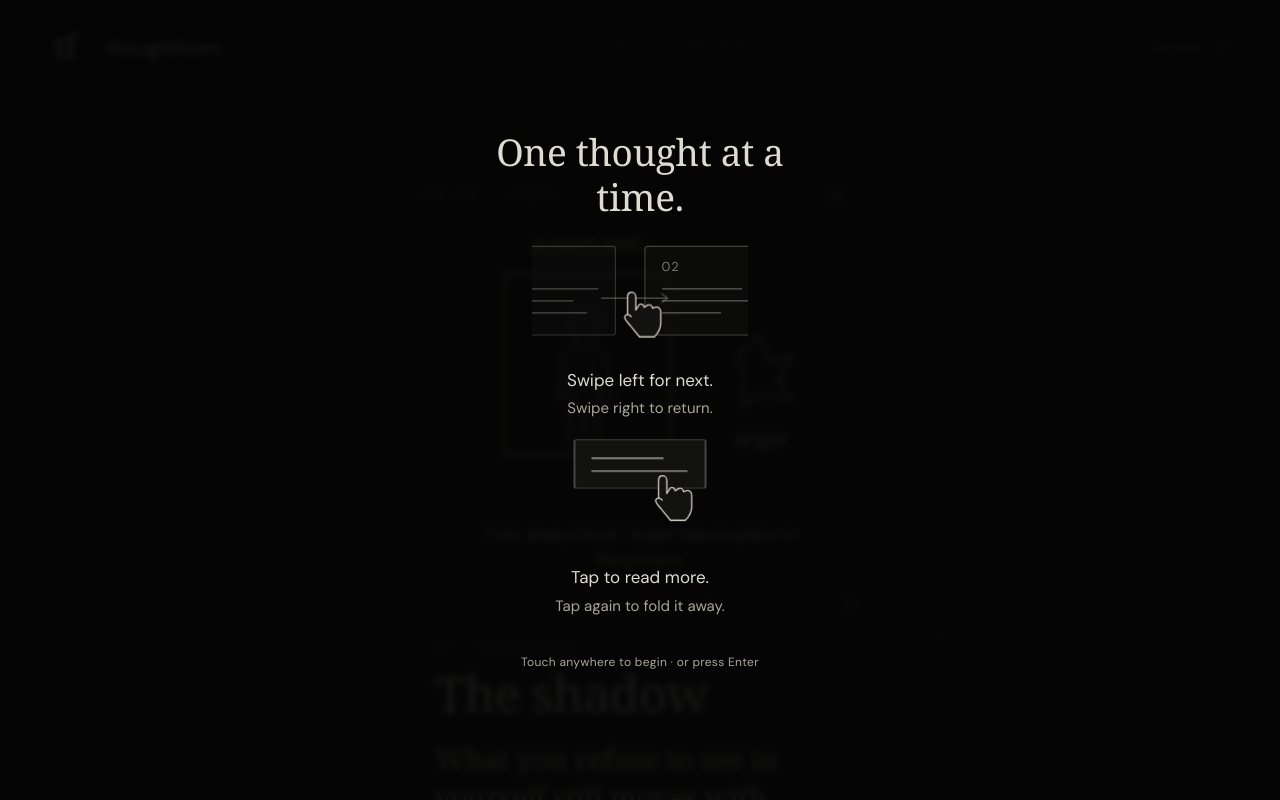
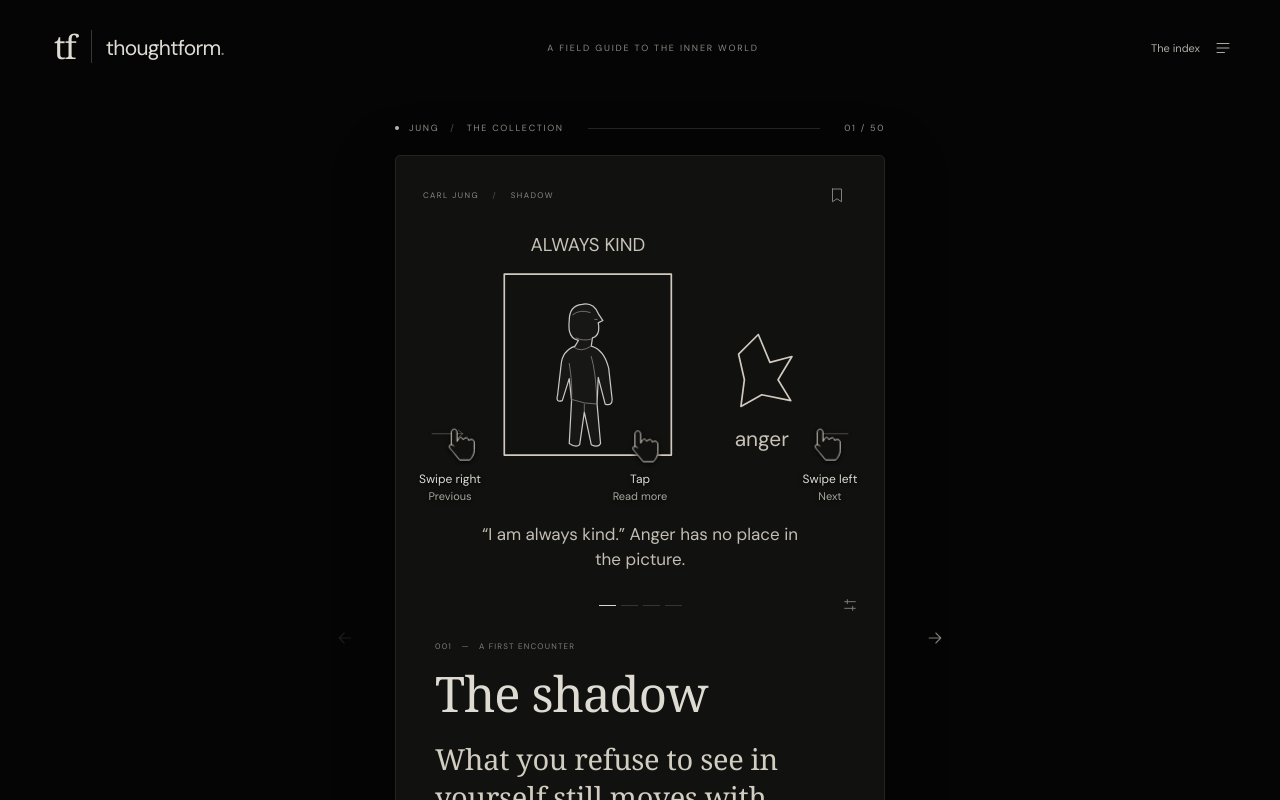
Before and after one commit to aaddymehndi94/thoughtform, a React (Vite) app: page /#shadow-1 in a window 1280 px wide. Shown: the top 800 px of the page. Built offline with nearby package versions, Linux system fonts and the light colour scheme; a web font is replaced by a local one.

Commit message:
polish: place small gesture cues directly on the reading card

```diff
--- a/src/App.tsx
+++ b/src/App.tsx
@@ -39,16 +39,15 @@ export default function App(){
  function move(direction:number){const next=flow[Math.max(0,Math.min(flow.length-1,index+direction))];if(next.id===card.id)return;setShowGuide(false);setActiveId(next.id);window.scrollTo({top:0,behavior:'instant'});}
  useEffect(()=>{setViewed(v=>v.includes(card.id)?v:[...v,card.id]);},[card.id]);
  useEffect(()=>{if(!ready.current)return;try{localStorage.setItem(KEY,JSON.stringify({current:card.id,bookmarks,viewed,paused,animationSpeed,collection:thread}));history.replaceState(null,'',`#${encodeURIComponent(card.id)}`);}catch{}},[card.id,bookmarks,viewed,paused,animationSpeed,thread,busy]);
- useEffect(()=>{function key(e:KeyboardEvent){if(e.defaultPrevented)return;if(e.key==='Escape')setPanel(false);if(showGuide||panel||(e.target as HTMLElement).closest('input,textarea,select,[data-card-control]'))return;if(e.key==='ArrowRight'){e.preventDefault();move(1);}if(e.key==='ArrowLeft'){e.preventDefault();move(-1);}}window.addEventListener('keydown',key);return()=>window.removeEventListener('keydown',key);},[showGuide,panel,flow,index]);
+ useEffect(()=>{function key(e:KeyboardEvent){if(e.defaultPrevented)return;if(e.key==='Escape')setPanel(false);if(panel||(e.target as HTMLElement).closest('input,textarea,select,[data-card-control]'))return;if(e.key==='ArrowRight'){e.preventDefault();move(1);}if(e.key==='ArrowLeft'){e.preventDefault();move(-1);}}window.addEventListener('keydown',key);return()=>window.removeEventListener('keydown',key);},[panel,flow,index]);
  useEffect(()=>{if(panel){const y=window.scrollY;document.body.style.position='fixed';document.body.style.top=`-${y}px`;document.body.style.width='100%';return()=>{document.body.style.position='';document.body.style.top='';document.body.style.width='';const navigated=libraryNavigation.current;libraryNavigation.current=false;const focus=navigated?document.querySelector<HTMLElement>('.teaching-card'):libraryOpener.current;if(focus?.isConnected)focus.focus({preventScroll:true});window.scrollTo({top:navigated?0:y,behavior:'instant'});};}},[panel]);
  function openLibrary(opener:HTMLElement){setShowGuide(false);libraryOpener.current=opener;libraryNavigation.current=false;setPanel(true);}
  function save(){setBookmarks(b=>b.includes(card.id)?b.filter(id=>id!==card.id):[...b,card.id]);}
  const thinker=getThinker(card.thinker);
- return <div className={`app ${paused?'paused':''}`}><header className="site-header" inert={showGuide}><button className="wordmark" onClick={e=>openLibrary(e.currentTarget)} aria-label="Open thoughtform library"><span className="monogram">tf</span><span>thoughtform<span className="wordmark-dot">.</span></span></button><span className="header-note">A FIELD GUIDE TO THE INNER WORLD</span><button className="library-button" onClick={e=>openLibrary(e.currentTarget)}><span>The index</span><Icon name="index" size={18}/></button></header>
- <main inert={showGuide}><div className="reading-label"><span className="live-dot"/><button className="collection-label" onClick={e=>openLibrary(e.currentTarget)}>{thinker.label} <span>/</span> {thread||'The collection'}</button><span className="label-rule"/><span className="position-label">{String(index+1).padStart(2,'0')} / {String(flow.length).padStart(2,'0')}</span></div>{error&&<p role="alert" className="loading-note">{error}</p>}<div className="reading-stage"><button className="side-nav previous" aria-label="Previous thought" onClick={()=>move(-1)} disabled={index===0}><Icon name="arrow-left"/></button><CardStack key={card.id} card={card} next={flow[Math.min(index+1,flow.length-1)]} index={index} total={flow.length} saved={bookmarks.includes(card.id)} paused={paused||showGuide} playback={{speed:animationSpeed,onSpeedChange:setAnimationSpeed,onAutoplayChange:enabled=>setPaused(!enabled)}} inactive={panel||showGuide} onRead={()=>setShowGuide(false)} onSave={save} onMove={move}/><button className="side-nav next" aria-label="Next thought" onClick={()=>move(1)} disabled={index===flow.length-1}><Icon name="arrow-right"/></button></div>
+ return <div className={`app ${paused?'paused':''}`}><header className="site-header"><button className="wordmark" onClick={e=>openLibrary(e.currentTarget)} aria-label="Open thoughtform library"><span className="monogram">tf</span><span>thoughtform<span className="wordmark-dot">.</span></span></button><span className="header-note">A FIELD GUIDE TO THE INNER WORLD</span><button className="library-button" onClick={e=>openLibrary(e.currentTarget)}><span>The index</span><Icon name="index" size={18}/></button></header>
+ <main><div className="reading-label"><span className="live-dot"/><button className="collection-label" onClick={e=>openLibrary(e.currentTarget)}>{thinker.label} <span>/</span> {thread||'The collection'}</button><span className="label-rule"/><span className="position-label">{String(index+1).padStart(2,'0')} / {String(flow.length).padStart(2,'0')}</span></div>{error&&<p role="alert" className="loading-note">{error}</p>}<div className="reading-stage"><button className="side-nav previous" aria-label="Previous thought" onClick={()=>move(-1)} disabled={index===0}><Icon name="arrow-left"/></button><CardStack key={card.id} card={card} next={flow[Math.min(index+1,flow.length-1)]} index={index} total={flow.length} saved={bookmarks.includes(card.id)} paused={paused} playback={{speed:animationSpeed,onSpeedChange:setAnimationSpeed,onAutoplayChange:enabled=>setPaused(!enabled)}} inactive={panel} onRead={()=>setShowGuide(false)} onSave={save} onMove={move}/><button className="side-nav next" aria-label="Next thought" onClick={()=>move(1)} disabled={index===flow.length-1}><Icon name="arrow-right"/></button><AnimatePresence>{showGuide&&!panel&&<ReadingGuide onDismiss={()=>setShowGuide(false)}/>}</AnimatePresence></div>
  <nav className="flow-nav" aria-label="Thought navigation"><button onClick={()=>move(-1)} disabled={index===0} aria-label="Previous thought"><Icon name="arrow-left" size={18}/></button><span className="swipe-hint">{index===flow.length-1?'A place to pause.':'Swipe. Let a thought stay.'}</span><button onClick={()=>move(1)} disabled={index===flow.length-1} aria-label="Next thought"><Icon name="arrow-right" size={18}/></button></nav><div className="progress-track" role="progressbar" aria-label="Position in collection" aria-valuemin={1} aria-valuemax={flow.length} aria-valuenow={index+1}><span style={{width:`${((index+1)/flow.length)*100}%`}}/></div>
- </main><footer className="site-footer" inert={showGuide}><span>Difficult ideas. Slowly understood.</span><button className="motion-control" onClick={()=>setPaused(p=>!p)} aria-label={paused?'Play illustrations':'Pause illustrations'}><Icon name={paused?'play':'pause'} size={13}/><span>{paused?'Resume motion':'A little stillness'}</span></button><span className="footer-edition">{thinker.years} <span>·</span> {thinker.name.toUpperCase()}</span></footer>
+ </main><footer className="site-footer"><span>Difficult ideas. Slowly understood.</span><button className="motion-control" onClick={()=>setPaused(p=>!p)} aria-label={paused?'Play illustrations':'Pause illustrations'}><Icon name={paused?'play':'pause'} size={13}/><span>{paused?'Resume motion':'A little stillness'}</span></button><span className="footer-edition">{thinker.years} <span>·</span> {thinker.name.toUpperCase()}</span></footer>
  {panel&&<Library current={card.id} bookmarks={bookmarks} viewed={viewed} busy={busy} onClose={()=>setPanel(false)} onChoose={(id,collection)=>void choose(id,collection)}/>}
- <AnimatePresence onExitComplete={()=>document.querySelector<HTMLElement>('.teaching-card')?.focus({preventScroll:true})}>{showGuide&&!panel&&<ReadingGuide onDismiss={()=>setShowGuide(false)}/>}</AnimatePresence>
  <div className="sr-only" aria-live="polite">Thought {index+1} of {flow.length}: {card.title}</div></div>;
 }
--- a/src/components/ReadingGuide.tsx
+++ b/src/components/ReadingGuide.tsx
@@ -1,73 +1,43 @@
-import { useEffect, useRef } from 'react';
+import { useEffect } from 'react';
 import { motion, useReducedMotion } from 'motion/react';
 
 const GUIDE_KEY = 'thoughtform.reading-guide.seen';
-
 export function needsReadingGuide() {
  try { return localStorage.getItem(GUIDE_KEY) !== 'true'; }
  catch { return true; }
 }
 
-function TouchHand({ className }: { className: string }) {
- return <g className={className} fill="#121211" stroke="#d5d0c5" strokeWidth="1.4" strokeLinejoin="round" strokeLinecap="round">
-  <path d="M0 24V5C0-2 9-2 9 5v14l3-5c2-3 6-1 6 2l3-2c3-2 6 0 6 3l3-1c3-1 6 1 6 5v12c0 6-4 12-7 15H13L4 37c-3-4-8-8-7-11 1-3 4-3 7 0"/>
- </g>;
-}
-
-function SwipeDrawing() {
- return <svg className="guide-swipe-drawing" viewBox="0 0 280 130" aria-hidden="true">
-  <defs><clipPath id="guide-swipe-window"><rect x="24" y="2" width="232" height="110"/></clipPath></defs>
-  <g clipPath="url(#guide-swipe-window)">
-   <g className="guide-thought guide-thought-next"><rect x="69" y="8" width="142" height="96" rx="3"/><text x="87" y="35">02</text><path d="M88 54h86m-86 13h105m-105 13h63"/></g>
-   <g className="guide-thought guide-thought-first"><rect x="69" y="8" width="142" height="96" rx="3"/><text x="87" y="35">01</text><path d="M88 54h104m-104 13h77m-77 13h92"/></g>
-  </g>
-  <path className="guide-swipe-trace guide-swipe-left" d="M170 64H98m7-5-7 5 7 5" fill="none" stroke="#aaa69d" strokeWidth="1"/>
-  <path className="guide-swipe-trace guide-swipe-right" d="M98 64h72m-7-5 7 5-7 5" fill="none" stroke="#aaa69d" strokeWidth="1"/>
-  <g transform="translate(168 58)"><TouchHand className="guide-swipe-hand"/></g>
- </svg>;
-}
-
-function TapDrawing() {
- return <svg className="guide-tap-drawing" viewBox="0 0 280 130" aria-hidden="true">
-  <g className="guide-reading-sheet"><rect x="69" y="4" width="142" height="112" rx="3"/></g>
-  <g className="guide-reading-lines" fill="none" stroke="#aaa69d" strokeWidth="1.4" strokeLinecap="round">
-   <path d="M88 24h77m-77 14h103"/>
-   <path className="guide-more-lines" d="M88 62h96m-96 14h105m-105 14h87m-87 14h64"/>
-  </g>
-  <circle className="guide-tap-ring" cx="165" cy="37" r="13" fill="none" stroke="#d5d0c5" strokeWidth="1"/>
-  <g transform="translate(160 38)"><TouchHand className="guide-tap-hand"/></g>
+function Gesture({ direction }: { direction: 'previous' | 'next' | 'tap' }) {
+ const tap = direction === 'tap';
+ return <svg viewBox="0 0 84 72" aria-hidden="true">
+  {tap ? <circle className="guide-contact" cx="39" cy="12" r="12"/> :
+   <path className="guide-trail" d={direction === 'previous' ? 'M14 20h48m-7-6 7 6-7 6' : 'M70 20H22m7-6-7 6 7 6'}/>}
+  <g transform="translate(34 13)"><g className={`guide-hand guide-hand-${direction}`}>
+   <path d="M0 24V5C0-2 9-2 9 5v14l3-5c2-3 6-1 6 2l3-2c3-2 6 0 6 3l3-1c3-1 6 1 6 5v12c0 6-4 12-7 15H13L4 37c-3-4-8-8-7-11 1-3 4-3 7 0"/>
+  </g></g>
  </svg>;
 }
 
 export function ReadingGuide({ onDismiss }: { onDismiss: () => void }) {
  const reduced = useReducedMotion();
- const button = useRef<HTMLButtonElement>(null);
  useEffect(() => {
-  // Remember the first visit even if the visitor leaves without dismissing it.
   try { localStorage.setItem(GUIDE_KEY, 'true'); } catch {}
-  button.current?.focus({ preventScroll: true });
-  const overflow = document.body.style.overflow;
-  document.body.style.overflow = 'hidden';
-  return () => { document.body.style.overflow = overflow; };
- }, []);
- return <motion.div className="reading-guide" initial={{ opacity: 0 }} animate={{ opacity: 1 }}
-  exit={{ opacity: 0 }} transition={{ duration: reduced ? 0 : .45, ease: [.22, 1, .36, 1] }}>
-  <button ref={button} className="reading-guide-dismiss" onClick={onDismiss} onPointerDown={e => {
-   if (!e.isPrimary || e.button !== 0) return;
-   e.preventDefault();
-   e.currentTarget.setPointerCapture(e.pointerId);
-   onDismiss();
-  }} onKeyDown={e => {
-   if (e.key === 'Escape') { e.preventDefault(); e.stopPropagation(); onDismiss(); }
-  }} aria-label="Dismiss introduction" aria-describedby="reading-guide-instructions" data-card-control>
-   <span className="reading-guide-content">
-    <span className="reading-guide-title">One thought at a time.</span>
-    <span id="reading-guide-instructions" className="reading-guide-instructions">
-     <span className="reading-guide-demo"><SwipeDrawing/><span>Swipe left for next.<br/><span className="reading-guide-secondary">Swipe right to return.</span></span></span>
-     <span className="reading-guide-demo"><TapDrawing/><span>Tap to read more.<br/><span className="reading-guide-secondary">Tap again to fold it away.</span></span></span>
-    </span>
-    <span className="reading-guide-continue">Touch anywhere to begin<span className="reading-guide-desktop"> · or press Enter</span></span>
-   </span>
-  </button>
- </motion.div>;
+  // The cues are transparent to input: the first interaction also works normally.
+  const pointer = (event: PointerEvent) => { if (event.isPrimary && event.button === 0) onDismiss(); };
+  const key = (event: KeyboardEvent) => {
+   if (['Escape', 'Enter', ' ', 'ArrowLeft', 'ArrowRight', 'Tab'].includes(event.key)) onDismiss();
+  };
+  document.addEventListener('pointerdown', pointer, { capture: true, passive: true });
+  document.addEventListener('keydown', key, true);
+  return () => {
+   document.removeEventListener('pointerdown', pointer, true);
+   document.removeEventListener('keydown', key, true);
+  };
+ }, [onDismiss]);
+ return <motion.aside className="reading-guide" aria-label="Reading gestures" initial={{ opacity: 0 }} animate={{ opacity: 1 }}
+  exit={{ opacity: 0 }} transition={{ duration: reduced ? 0 : .4, ease: [.22, 1, .36, 1] }}>
+  <span className="guide-cue"><Gesture direction="previous"/><span>Swipe right<small>Previous</small></span></span>
+  <span className="guide-cue guide-cue-tap"><Gesture direction="tap"/><span>Tap<small>Read more</small></span></span>
+  <span className="guide-cue"><Gesture direction="next"/><span>Swipe left<small>Next</small></span></span>
+ </motion.aside>;
 }
```
Also changed, not shown: src/styles.css, 1 other file (tests, documents, lock files or other folders).
